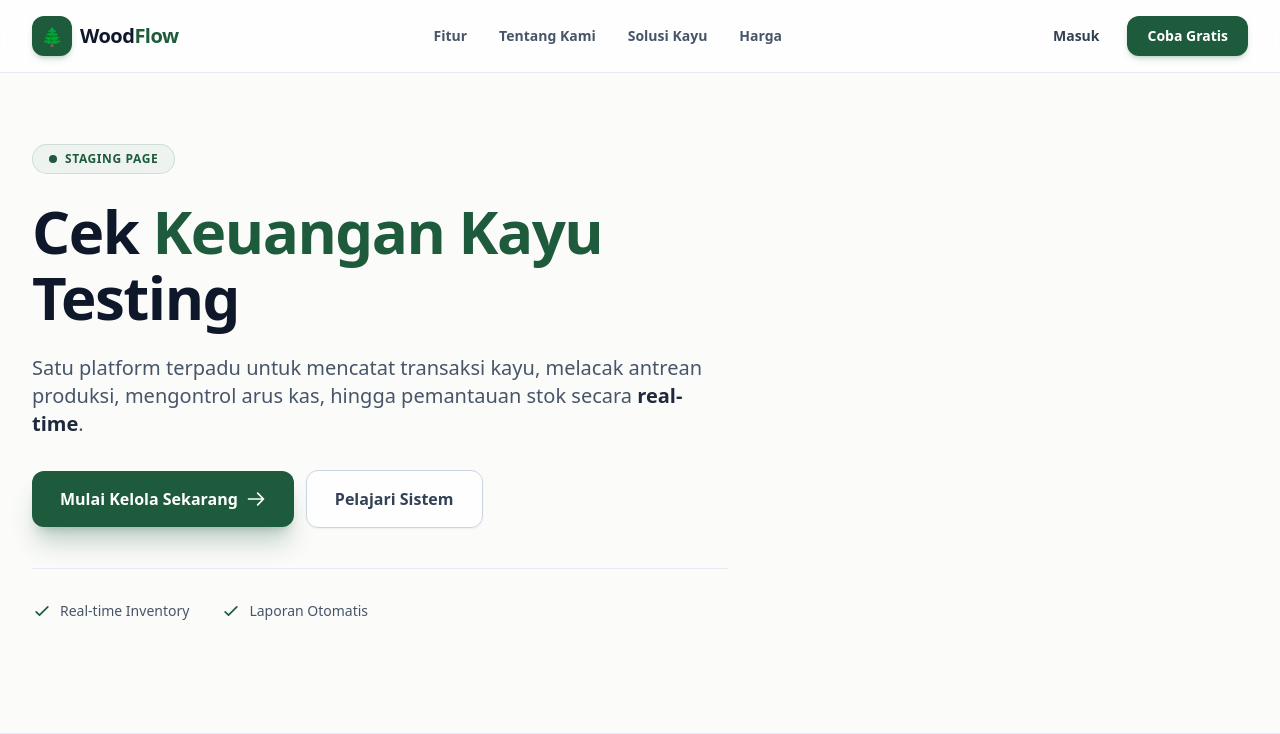
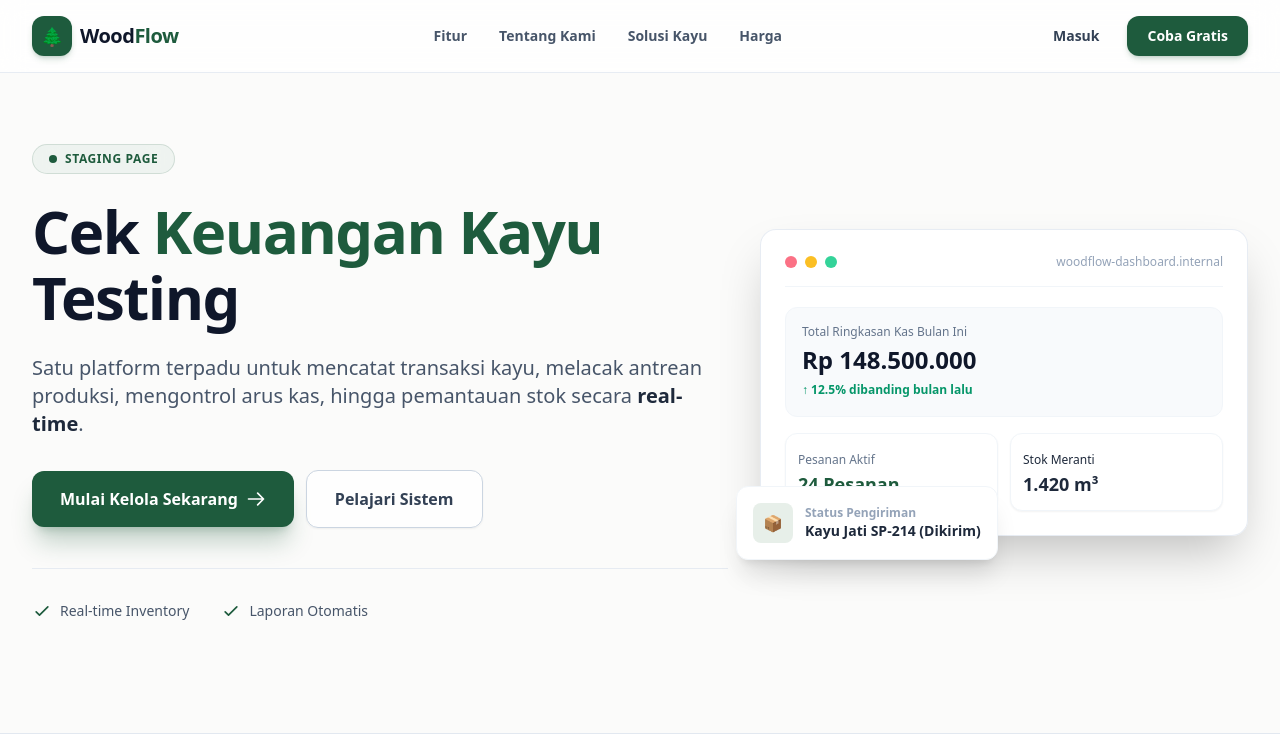
Before and after one commit to si-deltapyy/erp-dipantara, a Laravel app: page / in a window 1280 px wide. Shown: the top 734 px of the page. Run offline with Laravel 12, Linux system fonts and the light colour scheme; style sheets or scripts are compiled from the project's sources; parts of the project's set-up code (start-up, migrations or seed data) failed here and were passed over; some libraries are stand-ins or nearby versions.

Commit message:
Update Landing.vue
testing

```diff
--- a/resources/js/Pages/Landing.vue
+++ b/resources/js/Pages/Landing.vue
@@ -61,6 +61,58 @@ import MainLayout from '@/Layouts/MainLayout.vue';
                         </div>
                     </div>
 
+                    <!-- Right Column: Interactive Visual Showcase -->
+                    <div class="relative lg:col-span-5">
+                        <div class="relative mx-auto w-full max-w-lg lg:max-w-none">
+
+                            <!-- Main Dashboard Preview Card -->
+                            <div class="rounded-2xl border border-slate-200/80 bg-white/90 p-6 shadow-2xl backdrop-blur-xl">
+                                <!-- Top Bar Mockup -->
+                                <div class="flex items-center justify-between border-b border-slate-100 pb-4">
+                                    <div class="flex items-center gap-2">
+                                        <span class="h-3 w-3 rounded-full bg-rose-400"></span>
+                                        <span class="h-3 w-3 rounded-full bg-amber-400"></span>
+                                        <span class="h-3 w-3 rounded-full bg-emerald-400"></span>
+                                    </div>
+                                    <span class="text-xs font-medium text-slate-400">woodflow-dashboard.internal</span>
+                                </div>
+
+                                <!-- Card Content Preview -->
+                                <div class="mt-5 space-y-4">
+                                    <div class="rounded-xl bg-slate-50 p-4 border border-slate-100">
+                                        <p class="text-xs font-medium text-slate-500">Total Ringkasan Kas Bulan Ini</p>
+                                        <p class="mt-1 text-2xl font-bold text-slate-900">Rp 148.500.000</p>
+                                        <span class="mt-1 inline-flex items-center text-xs font-semibold text-emerald-600">
+                                            ↑ 12.5% dibanding bulan lalu
+                                        </span>
+                                    </div>
+
+                                    <div class="grid grid-cols-2 gap-3">
+                                        <div class="rounded-xl border border-slate-100 bg-white p-3 shadow-sm">
+                                            <span class="text-xs text-slate-500">Pesanan Aktif</span>
+                                            <p class="text-lg font-bold text-[#1e5b3d]">24 Pesanan</p>
+                                        </div>
+                                        <div class="rounded-xl border border-slate-100 bg-white p-3 shadow-sm">
+                                            <span class="text-xs text-slate-[#1e5b3d]">Stok Meranti</span>
+                                            <p class="text-lg font-bold text-slate-800">1.420 m³</p>
+                                        </div>
+                                    </div>
+                                </div>
+                            </div>
+
+                            <!-- Floating Badge 1: Status Order -->
+                            <div class="absolute -bottom-6 -left-6 rounded-xl border border-slate-100 bg-white p-4 shadow-xl hidden sm:flex items-center gap-3">
+                                <div class="flex h-10 w-10 items-center justify-center rounded-lg bg-[#e7efe9] text-[#1e5b3d]">
+                                    📦
+                                </div>
+                                <div>
+                                    <p class="text-xs font-semibold text-slate-400">Status Pengiriman</p>
+                                    <p class="text-sm font-bold text-slate-800">Kayu Jati SP-214 (Dikirim)</p>
+                                </div>
+                            </div>
+
+                        </div>
+                    </div>
 
                 </div>
             </div>
```
